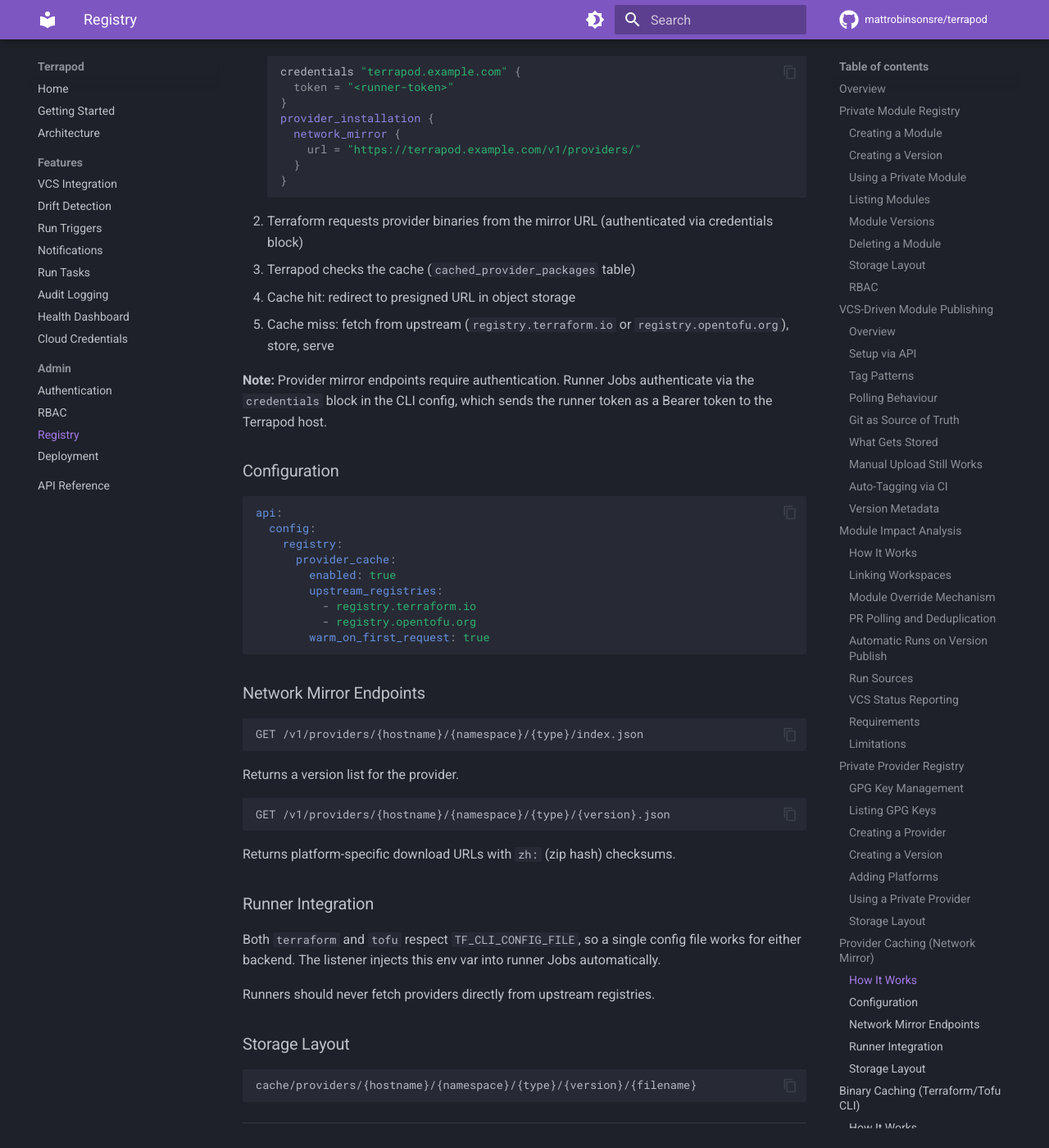
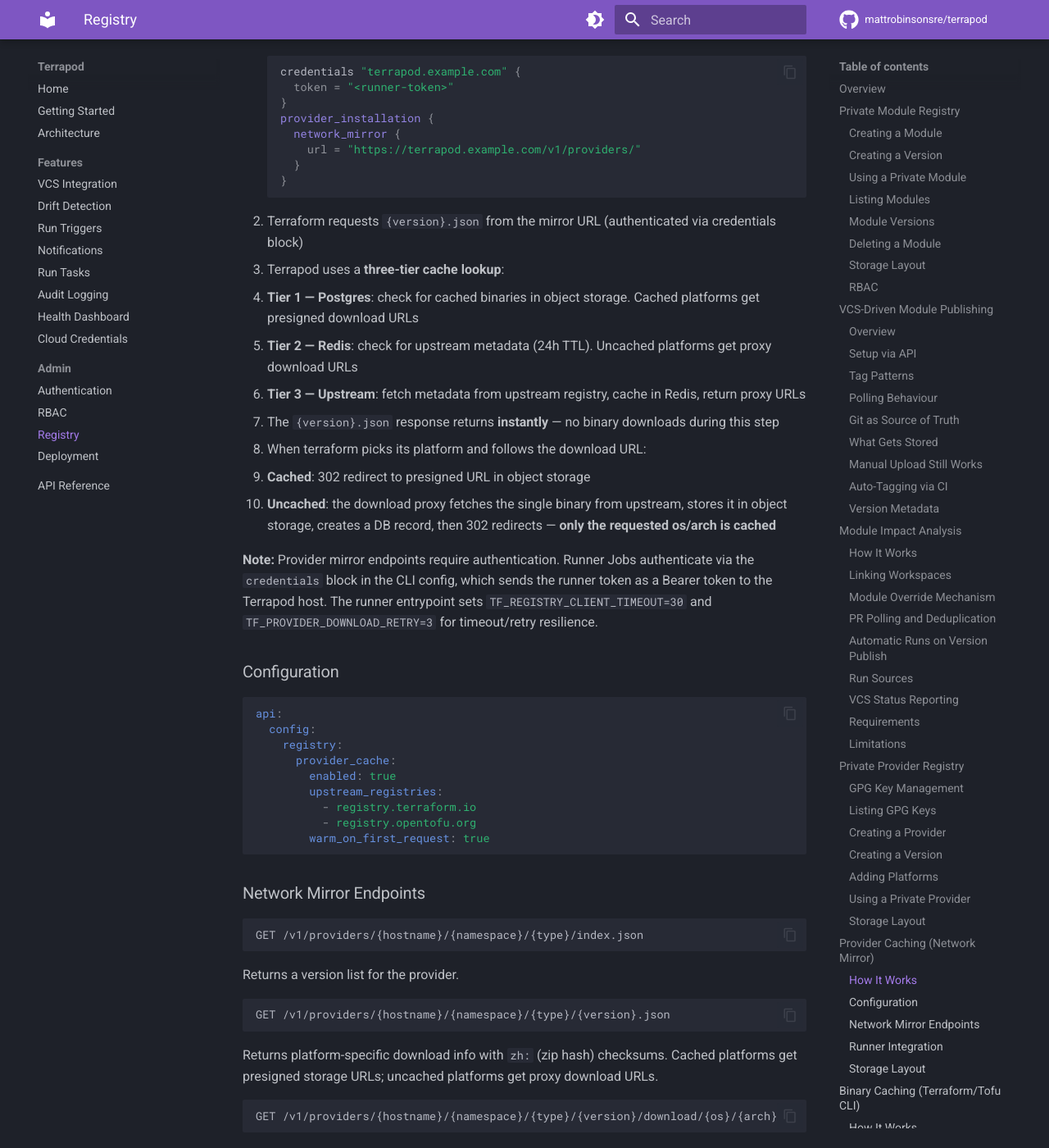
Before and after one commit to mattrobinsonsre/terrapod, an MkDocs documentation site: the page built from docs/registry.md, in a window 1280 px wide and 1400 px high, scrolled down 12705 px. Shown: the whole window at 82% size. Built offline with MkDocs 1.6.1 and Material for MkDocs 9.7.7, drawn with Linux system fonts in a browser that asks for light colours; comment, search, counter and statistics services are not loaded; some of the changed text lies outside the part shown.

Commit message:
docs: update CLAUDE.md and registry docs for on-demand provider caching (#105)
Update provider caching documentation to reflect three-tier cache
architecture (Postgres → Redis → upstream), on-demand per-platform
binary caching, download proxy endpoint, and provider cache admin
endpoints. Remove references to warm cache UI.

````diff
--- a/docs/registry.md
+++ b/docs/registry.md
@@ -506,12 +506,17 @@
      }
    }
    ```
-2. Terraform requests provider binaries from the mirror URL (authenticated via credentials block)
-3. Terrapod checks the cache (`cached_provider_packages` table)
-4. Cache hit: redirect to presigned URL in object storage
-5. Cache miss: fetch from upstream (`registry.terraform.io` or `registry.opentofu.org`), store, serve
+2. Terraform requests `{version}.json` from the mirror URL (authenticated via credentials block)
+3. Terrapod uses a **three-tier cache lookup**:
+   - **Tier 1 — Postgres**: check for cached binaries in object storage. Cached platforms get presigned download URLs
+   - **Tier 2 — Redis**: check for upstream metadata (24h TTL). Uncached platforms get proxy download URLs
+   - **Tier 3 — Upstream**: fetch metadata from upstream registry, cache in Redis, return proxy URLs
+4. The `{version}.json` response returns **instantly** — no binary downloads during this step
+5. When terraform picks its platform and follows the download URL:
+   - **Cached**: 302 redirect to presigned URL in object storage
+   - **Uncached**: the download proxy fetches the single binary from upstream, stores it in object storage, creates a DB record, then 302 redirects — **only the requested os/arch is cached**
 
-**Note:** Provider mirror endpoints require authentication. Runner Jobs authenticate via the `credentials` block in the CLI config, which sends the runner token as a Bearer token to the Terrapod host.
+**Note:** Provider mirror endpoints require authentication. Runner Jobs authenticate via the `credentials` block in the CLI config, which sends the runner token as a Bearer token to the Terrapod host. The runner entrypoint sets `TF_REGISTRY_CLIENT_TIMEOUT=30` and `TF_PROVIDER_DOWNLOAD_RETRY=3` for timeout/retry resilience.
 
 ### Configuration
 
@@ -539,7 +544,13 @@
 GET /v1/providers/{hostname}/{namespace}/{type}/{version}.json
 ```
 
-Returns platform-specific download URLs with `zh:` (zip hash) checksums.
+Returns platform-specific download info with `zh:` (zip hash) checksums. Cached platforms get presigned storage URLs; uncached platforms get proxy download URLs.
+
+```
+GET /v1/providers/{hostname}/{namespace}/{type}/{version}/download/{os}/{arch}
+```
+
+Download proxy — on cache hit, 302 redirects to presigned URL. On cache miss, fetches the single binary from upstream, caches it in object storage, then 302 redirects.
 
 ### Runner Integration
 
@@ -622,11 +633,23 @@
 cache/binaries/{tool}/{version}/{os}_{arch}
 ```
 
+### Provider Cache Admin Endpoints
+
+**List cached provider binaries (admin):**
+```zsh
+curl https://terrapod.example.com/api/v2/admin/provider-cache \
+  -H "Authorization: Bearer $TERRAPOD_TOKEN"
+```
+
+**Purge cached provider version (admin):**
+```zsh
+curl -X DELETE https://terrapod.example.com/api/v2/admin/provider-cache/registry.terraform.io/hashicorp/aws/6.37.0 \
+  -H "Authorization: Bearer $TERRAPOD_TOKEN"
+```
+
 ### Admin UI
 
-The web UI includes a binary cache admin page at `/admin/binary-cache` (admin-only) for viewing, warming, and purging cached binaries.
-
-![Binary Cache Admin](images/admin-binary-cache.png)
+The web UI includes a cache admin page at `/admin/binary-cache` (admin-only) for viewing and purging cached CLI binaries and provider binaries.
 
 ---
 
@@ -650,7 +673,7 @@
 For fully air-gapped environments where runner Jobs have no internet access:
 
 1. **Pre-warm the binary cache** with the required terraform/tofu versions
-2. **Pre-warm the provider cache** by running `terraform init` once from a machine with internet access (the first request populates the cache)
+2. **Pre-populate the provider cache** by running `terraform init` once from a staging environment with internet access — the on-demand cache will fetch and store only the platforms actually requested
 3. **Upload private modules** to the module registry
 
 ```yaml
````
